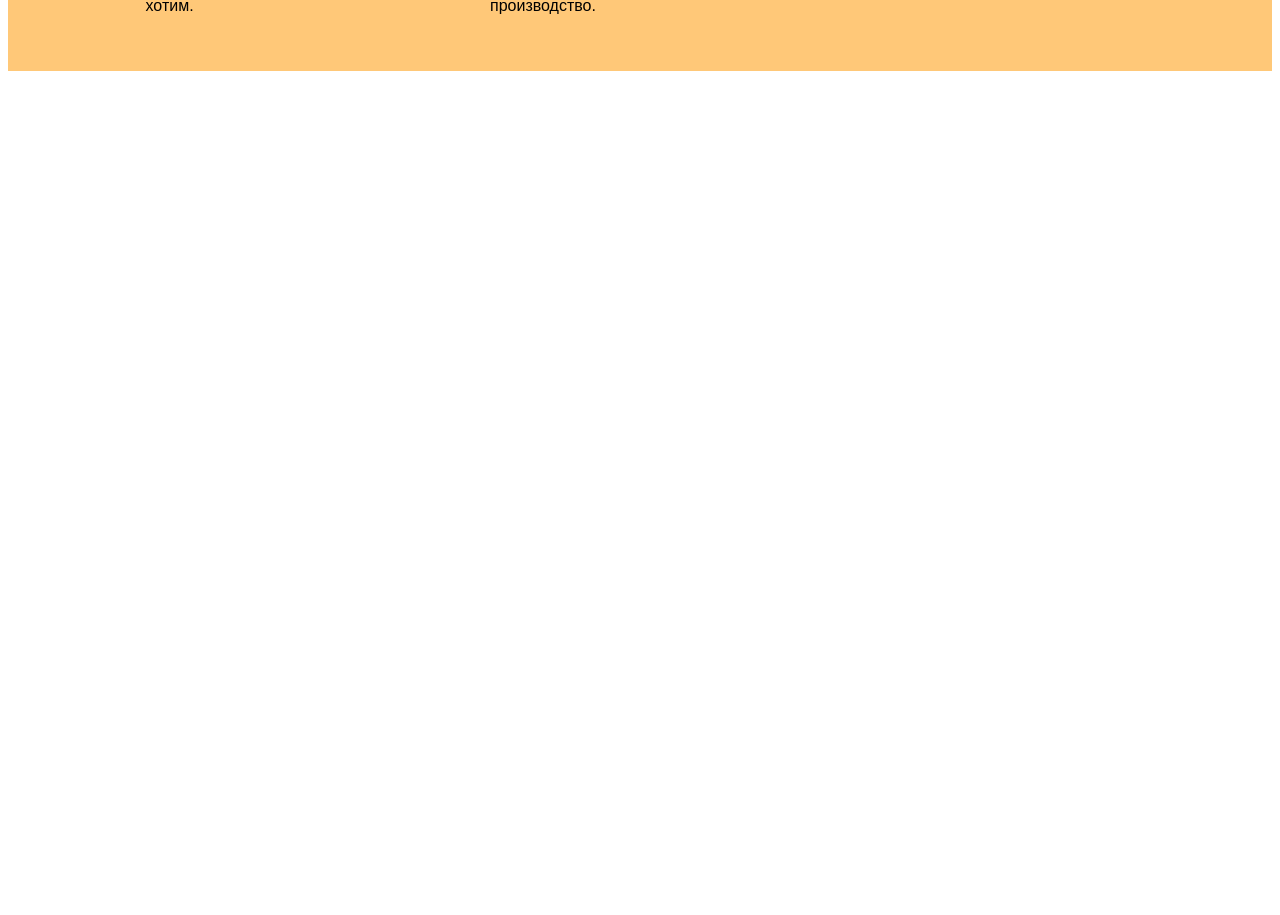
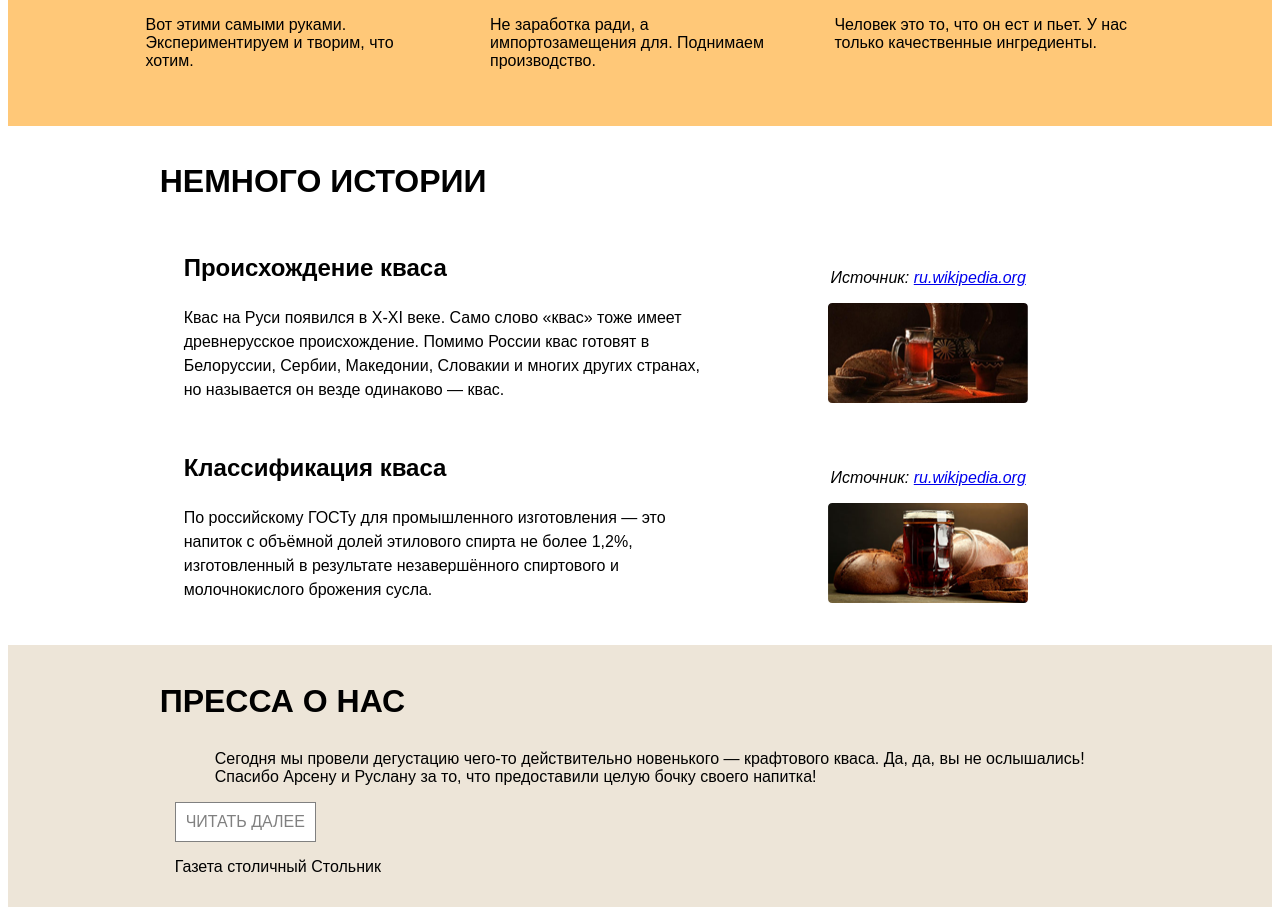
Before and after one commit to pmarkin/kvast, a plain HTML site: page index.html in a window 1280 px wide. Shown: the part 1459-2374 px from the top of the page. Before the commit the page ends 1538 px from the top, so only its background shows below. Drawn offline with Linux system fonts and the light colour scheme.

Commit message:
Продолжаем))

```diff
--- a/index.html
+++ b/index.html
@@ -42,7 +42,7 @@
 <!--*************************-->
 <!--*************************-->
 <div id="new-products" class="new-products">
-    <h1>Новинки</h1>
+    <h1 class="block_title">Новинки</h1>
 
     <div class="product-list">
 
@@ -145,7 +145,7 @@
         <div class="advantages_item">
                 <div class="advantages_item_logo">
                         <img src="img/advantages_item_logo3.png" alt="ai_logo3" width="50" height="50">
-                    </div>
+                </div>
                     <h2>Не экономим</h2>
             <p>Человек это то, что он ест и пьет. У нас только качественные ингредиенты.</p>
         </div>
@@ -156,9 +156,51 @@
 <!--*************************-->
 
 <div class="history">
-</div>
+    <h1 class="block_title">Немного истории</h1>
+    <div class="history_item">
+        <div class="history_item_left">
+        <h2>Происхождение кваса</h2>
+        <p>Квас на Руси появился в X-XI веке. Само слово «квас» тоже имеет древнерусское происхождение. Помимо России квас готовят в Белоруссии, Сербии, Македонии, Словакии и многих других странах, но называется он везде одинаково — квас.
+        </p>
+        </div>
 
+        <div class="history_item_right">
+                <p><i> Источник: <a href="https://ru.wikipedia.org">ru.wikipedia.org</a></i></p>
+                <div class="hist_img">
+                        <img src="img/wiki-1.png" alt="wiki-1" width="200" height="100">
+                </div>
+        </div>
+    </div>
+    <div class="history_item">
+            <div class="history_item_left">
+            <h2>Классификация кваса</h2>
+            <p>По российскому ГОСТу для промышленного изготовления — это напиток с объёмной долей этилового спирта не более 1,2%, изготовленный в результате незавершённого спиртового и молочнокислого брожения сусла.
+            </p>
+            </div>
+
+            <div class="history_item_right">
+                    <p><i> Источник: <a href="https://ru.wikipedia.org">ru.wikipedia.org</a></i></p>
+                    <div class="hist_img">
+                            <img src="img/wiki-2.png" alt="wiki-2" width="200" height="100">
+                    </div>
+            </div>
+        </div>
+    </div>
+
+<!--*************************-->
+<!--*************************-->
 <div class="press">
+        <h1 class="block_title">Пресса о нас</h1>
+        <div class="press_item">
+        <blockquote>
+            <p>
+                Сегодня мы провели дегустацию чего-то действительно новенького — крафтового кваса. Да, да, вы не ослышались! Спасибо Арсену и Руслану за то, что предоставили целую бочку своего напитка!
+            </p>
+        </blockquote>
+        <a class="btn" href="#">Читать далее</a>
+        <p>Газета столичный Стольник</p>
+
+        </div>
 </div>
 
 <div class="assortment">
--- a/style.css
+++ b/style.css
@@ -6,7 +6,7 @@ body {
 .page-header {
     color: #ffffff;
     background-color: #8b6319;
-    padding: 20px;
+    padding: 2.5%;
     text-align: center;
 }
 
@@ -42,15 +42,20 @@ body {
 
 .menu__item a {
     color: #ffffff;
-   /* padding: 20px;*//* Этого нельзя делать, т.к. приводит к артефактной подсветке ссылок*/
-    padding-left: 20px;
+    display: inline-block;
+    padding-left: 10px;
+    padding-right: 10px;
+    padding-bottom: 5px;
     text-decoration: none;
     text-transform: uppercase;
 }
 
 .menu__item a:hover {
-    color: rgb(255, 253, 123);
-    text-decoration: underline;
+
+    padding-bottom: 3px;
+    border-bottom: 2px solid rgb(255, 255, 255);
+    padding-right: 9px;
+    border-right: 1px solid rgb(255, 255, 255);
 }
 /**/
 
@@ -70,6 +75,14 @@ body {
 }
 
 /* *******************************************/
+.block_title{
+    margin-left: 10%;
+    margin-bottom: 2.5%;
+    text-align: left;
+    text-transform: uppercase;
+
+}
+/* *******************************************/
 
 .new-products{
     color: #000000;
@@ -77,6 +90,7 @@ body {
     padding: 20px;
     text-align: center;
 }
+
 .product-list {
     text-align: center;
     display: inline-block;
@@ -112,7 +126,9 @@ width: 400px;
 .product__ingredients
 {}
 .product__title
-{}
+{
+    text-transform: uppercase;
+}
 .product__description
 {}
 .product__actions
@@ -143,3 +159,63 @@ width: 300px;
     vertical-align: middle;
 }
 /* *******************************************/
+.history{
+    color: #000000;
+    background-color:  rgb(255, 255, 255);
+    padding-left: 2.5%;
+    padding-right: 2.5%;
+    padding-bottom: 1.25%;
+    padding-top: 1.25%;
+}
+.history_item{
+    width: 80%;
+    margin-right: auto;
+    margin-left:auto;
+}
+.history_item_left{
+    text-align: left;
+    vertical-align: top;
+    display: table-cell;
+    width: 60%;
+    padding-left: 2.5%;
+    padding-right: 2.5%;
+    padding-bottom: 1.25%;
+    line-height: 1.5;
+
+}
+.history_item_right{
+    text-align: center;
+    vertical-align: top;
+    display: table-cell;
+    width: 40%;
+    vertical-align: middle;
+}
+/* *******************************************/
+.press{
+    color: #000000;
+    background-color:  rgb(237, 229, 216);
+    padding-left: 2.5%;
+    padding-right: 2.5%;
+    padding-bottom: 1.25%;
+    padding-top: 1.25%;
+}
+.press_item{
+    width: 80%;
+    margin-right: auto;
+    margin-left:auto;
+    padding-left: 2.5%;
+}
+
+.btn  {
+    color: rgb(128, 128, 128);
+    background-color:  rgb(255, 255, 255);
+    border: 1px solid rgb(128, 128, 128);
+    padding: 10px;
+    text-decoration: none;
+    text-transform: uppercase;
+    display: inline-block;
+}
+
+.btn:hover {
+    background-color:  rgb(255, 200, 120);
+}
```
